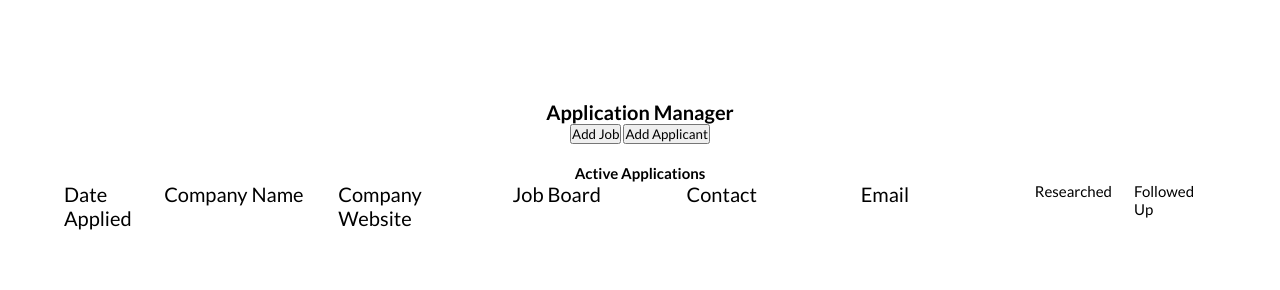
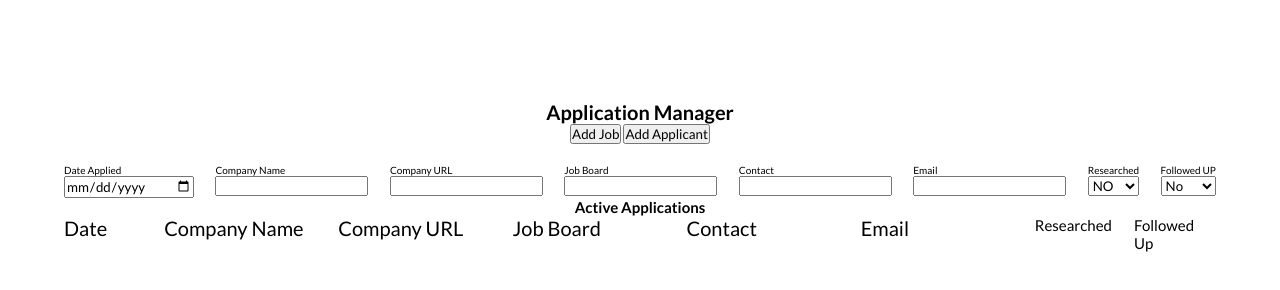
Before and after one commit to Vahe-Sevachyan/Job-Application-Manager, a plain HTML site: page index.html in a window 1280 px wide. Drawn offline with Linux system fonts and the light colour scheme.

Commit message:
Updates to HTML

```diff
--- a/index.html
+++ b/index.html
@@ -23,46 +23,101 @@
     </header>
     <main>
       <div>
+        <div class="inputSection">
+          <form action="" class="inputForm">
+            <!-- Date Section -->
+            <div class="dateInputContainer">
+              <label for="date">Date Applied</label>
+              <input type="date" id="dateApplied" name="date" />
+            </div>
+            <!-- Company-Name Section -->
+            <div class="CompanyNameContainer flexColumn">
+              <label for="website-name" class="companyNameInput"
+                >Company Name</label
+              >
+              <input type="text" id="website-name" class="companyNameInput" />
+            </div>
+            <!-- CompanyURL Section -->
+            <div class="CompanyUrlContainer flexColumn">
+              <label for="website-Url" class="companyUrlInput"
+                >Company URL</label
+              >
+              <input type="url" id="website-Url" class="companyUrlInput" />
+            </div>
+            <!-- JobBoard Section -->
+            <div class="jobBoardContainer flexColumn">
+              <label for="jobBoard-input" class="jobBoardInput"
+                >Job Board</label
+              >
+              <input type="text" id="jobBoard-input" class="jobBoardInput" />
+            </div>
+            <!-- Contact Section -->
+            <div class="contactContainer flexColumn">
+              <label for="contact-input" class="contactInput">Contact</label>
+              <input type="text" id="contact-input" class="contactInput" />
+            </div>
+            <!-- email Section -->
+            <div class="emailContainer flexColumn">
+              <label for="email-input" class="emailInput">Email</label>
+              <input type="email" id="email-input" class="emailInput" />
+            </div>
+            <!-- researched Section -->
+            <div class="researchedContainer flexColumn">
+              <label for="researched">Researched</label>
+              <select class="form-control" id="researched">
+                <option>NO</option>
+                <option>YES</option>
+              </select>
+            </div>
+            <!-- researched Section -->
+            <div class="followedUpContainer flexColumn">
+              <label for="followedUp">Followed UP</label>
+              <select class="form-control" id="followedUp">
+                <option>No</option>
+                <option>YES</option>
+              </select>
+            </div>
+          </form>
+        </div>
         <h2 class="activeHeader">Active Applications</h2>
-
         <div class="categoryHeaders">
           <section class="applyDate category">
-            Date Applied
-            <div class="applyDateSec"></div>
+            Date
+            <div class="applyDateSec section"></div>
           </section>
           <section class="CompanyName category">
             Company Name
-            <div class="CompanyNameSec"></div>
+            <div class="CompanyNameSec section"></div>
           </section>
           <section class="companyWebsite category">
-            Company Website
-            <div class="companyWebsiteSec"></div>
+            Company URL
+            <div class="companyWebsiteSec section1"></div>
           </section>
           <section class="jobBoard category">
             Job Board
-            <div class="jobBoardSec"></div>
+            <div class="jobBoardSec section"></div>
           </section>
           <section class="Contact category">
             Contact
-            <div class="ContactSec"></div>
+            <div class="ContactSec section"></div>
           </section>
           <section class="Email category">
             Email
-            <div class="EmailSec"></div>
+            <div class="EmailSec section"></div>
           </section>
           <section class="researched category">
             Researched
-            <div class="researchedSec"></div>
+            <div class="researchedSec section"></div>
           </section>
           <section class="followUp category">
             Followed Up
-            <div class="followUpSec"></div>
+            <div class="followUpSec section"></div>
           </section>
         </div>
         <!--  -->
         <div class="listContainer"></div>
       </div>
     </main>
-    <script src="script.js"></script>
+    <script src="script2.js"></script>
   </body>
 </html>
```
